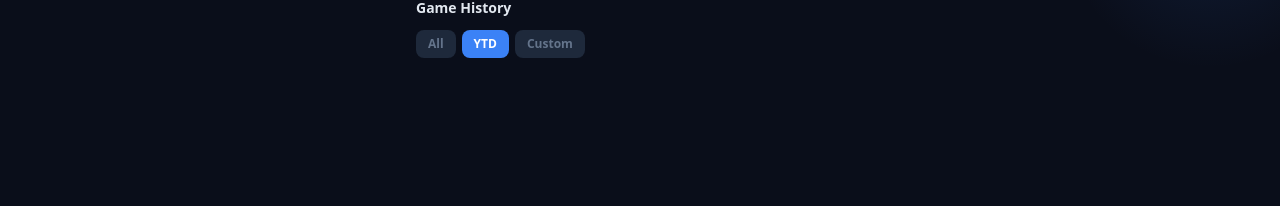
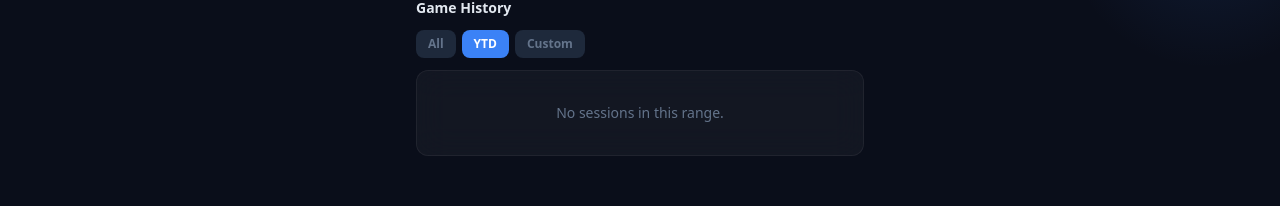
Before and after one commit to jakeleeyj/bowling-tracker, a Next.js app: page /profile in a window 1280 px wide. Both pictures are taken after a click on the button "YTD". Shown: the part 130-336 px from the top of the page. Built offline with nearby package versions, Linux system fonts and the light colour scheme; no server answers.

Commit message:
Add empty state for filtered game history on profile

```diff
--- a/src/app/(app)/profile/page.tsx
+++ b/src/app/(app)/profile/page.tsx
@@ -633,8 +633,8 @@ export default function ProfilePage() {
         )}
 
         <div className="flex flex-col gap-2">
-          {sessions
-            .filter((session) => {
+          {(() => {
+            const filtered = sessions.filter((session) => {
               if (historyFilter === "all") return true;
               const date =
                 session.session_date ?? session.created_at.split("T")[0];
@@ -652,8 +652,17 @@ export default function ProfilePage() {
                 return date >= historyDateFrom && date <= historyDateTo;
               }
               return true;
-            })
-            .map((session) => {
+            });
+            if (filtered.length === 0 && historyFilter !== "all") {
+              return (
+                <div className="glass p-8 text-center">
+                  <p className="text-sm text-text-muted">
+                    No sessions in this range.
+                  </p>
+                </div>
+              );
+            }
+            return filtered.map((session) => {
               const sessionGames = [...session.games].sort(
                 (a, b) => a.game_number - b.game_number,
               );
@@ -695,7 +704,8 @@ export default function ProfilePage() {
                   }
                 />
               );
-            })}
+            });
+          })()}
 
           {hasMoreSessions && (
             <div ref={sentinelRef} className="flex justify-center py-4">
```
